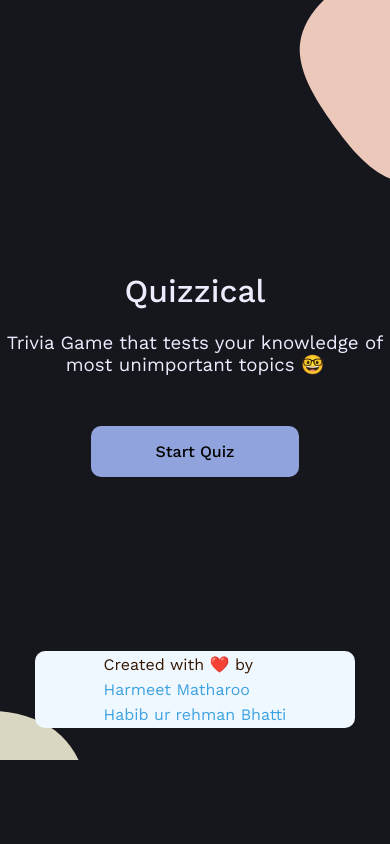
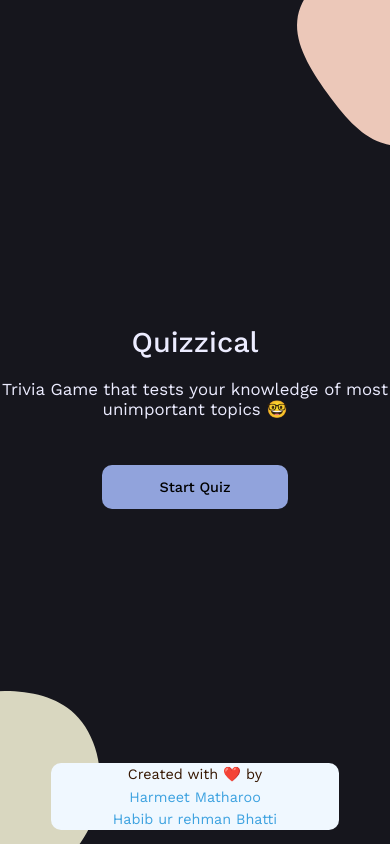
Before and after one commit to hmjatt/Quizzical, a React (Create React App) app in the folder quizzical/: page / in a window 390 px wide. Built offline with nearby package versions, Linux system fonts and the light colour scheme.

Commit message:
App is Responsive

```diff
--- a/quizzical/src/styles/App.css
+++ b/quizzical/src/styles/App.css
@@ -41,7 +41,7 @@ h3 {
 }
 
 .blob1 {
-	position: absolute;
+	position: fixed;
 	left: -12%;
 	top: 75%;
 	fill: #e7e5ccef;
@@ -51,7 +51,7 @@ h3 {
 }
 
 .blob2 {
-	position: absolute;
+	position: fixed;
 	left: 90%;
 	top: -15%;
 	fill: #fbd5c5ef;
@@ -71,7 +71,7 @@ h2 {
 
 }
 
-.quiz-main{
+.quiz-main {
 	/*center the div in middle of screen*/
 	top: 55%;
 	left: 50%;
@@ -116,6 +116,7 @@ h2 {
 	font-size: 1em;
 	border: 1px solid #ececff;
 }
+
 .correct {
 	font-family: 'Work Sans', sans-serif;
 	margin: 0.2em;
@@ -129,12 +130,13 @@ h2 {
 	border: 1px solid #ececff;
 	filter: drop-shadow(0 0 0.55rem #6aad8c) !important;
 }
+
 .incorrect {
 	font-family: 'Work Sans', sans-serif;
 	margin: 0.2em;
 	padding: 0.5em 1.5em;
 	border-radius: 25px;
-	background-color: red  !important;
+	background-color: red !important;
 	font-weight: 400;
 	color: #ececff;
 	transition: 0.3s;
@@ -150,7 +152,7 @@ h2 {
 	border: 1px solid #d6dffd;
 }
 
-.options input:checked ~label {
+.options input:checked~label {
 	filter: drop-shadow(0 0 0.55rem #6882d7);
 	background-color: #d6dffd;
 	color: #16161D;
@@ -158,7 +160,7 @@ h2 {
 }
 
 input[type="radio"] {
-	display:none;
+	display: none;
 }
 
 
@@ -166,6 +168,7 @@ hr {
 	border-width: 0 0 1px 0;
 	margin-top: 1.5em;
 }
+
 .result-section {
 	display: flex;
 	flex-direction: row;
@@ -173,6 +176,7 @@ hr {
 	align-items: center;
 	gap: 100px;
 }
+
 .result {
 	display: flex;
 	flex-direction: column;
@@ -181,6 +185,7 @@ hr {
 	font-weight: 500;
 	text-shadow: 0 0 0.5rem #6882d7;
 }
+
 .result-winner {
 	display: flex;
 	flex-direction: column;
@@ -195,9 +200,11 @@ hr {
 	0% {
 		text-shadow: 0 0 0.5rem #d76886;
 	}
+
 	50% {
 		text-shadow: 0 0 1rem #6882d7;
 	}
+
 	100% {
 		text-shadow: 0 0 0.5rem #b73220;
 	}
@@ -209,10 +216,9 @@ hr {
 
 /* Footer Component */
 footer {
-	position: absolute;
+	position: fixed;
 	bottom: 0;
 	width: 20em;
-	/* height: 2.5em; */
 	display: flex;
 	flex-direction: row;
 	justify-content: center;
@@ -224,14 +230,7 @@ footer {
 	font-size: 1em;
 	margin-bottom: 1em;
 }
-	/*position: absolute;
-	text-align: center;
-	font-size: 1em;
-	color: #351600;
-	background-color: aliceblue;
-	border: none;
-	border-radius: 10px;
-	width: 20em;*/
+
 
 footer div {
 	display: flex;
@@ -258,12 +257,30 @@ footer a:hover {
 
 /* Media Queries For Responsiveness */
 
-@media only screen and (max-width: 1024px) {
+@media only screen and (max-width: 1200px) {
+
+	.App {
+		overflow: auto;
+		font-size: 0.9em;
+	}
+
+	.quiz-main {
+		width: 80vw;
+		top: 65%;
+		height: 120vh;
+		text-align: left;
+	}
+
+	.quiz {
+		min-height: 50vh;
+	}
+
 	.blob1 {
 		left: -17%;
 		top: 82%;
 		width: 20em;
 		height: 20em;
+		position: fixed;
 	}
 
 	.blob2 {
@@ -271,10 +288,14 @@ footer a:hover {
 		top: -10%;
 		width: 20em;
 		height: 20em;
+		position: fixed;
 	}
+
 	footer {
 		margin-top: 2em;
+		position: fixed;
 	}
+
 	.options {
 		flex-direction: row;
 		flex-wrap: wrap;
@@ -286,8 +307,8 @@ footer a:hover {
 @media only screen and (max-width: 768px) {
 
 	.App {
-		height: auto;
-		text-align: left;
+		overflow: visible;
+
 	}
 
 	.welcomePage {
@@ -297,30 +318,37 @@ footer a:hover {
 		justify-content: center;
 		align-items: center;
 		height: 90vh;
-		position: relative;
 		overflow: hidden;
+	}
+
+	.quiz-main {
+		width: 100vw;
+		height: 177vh;
+		top: 85%;
 	}
 
 	.quiz {
 		font-size: 0.9em;
 		margin: 4em 2em 2em 2em;
+
+
 	}
 
 	.questions {
 		text-align: left;
-		margin: 1em 1em 1em 1em;
 		padding: 0.5em 0.5em 0.5em 0.5em;
 
 	}
 
 	.options {
 		flex-wrap: wrap;
-		height: 12vh;
+
 	}
 
+
 	.blob1 {
-		left: -50%;
-		top: 85%;
+		left: -40%;
+		top: 75%;
 		width: 20em;
 		height: 20em;
 	}
@@ -333,7 +361,19 @@ footer a:hover {
 	}
 
 	footer {
-		margin-bottom: 2em;
+		position: fixed;
+
 	}
 
 }
+
+@media only screen and (max-width: 390px) {
+	.quiz-main {
+		height: 227vh;
+		top: 105%;
+	}
+
+	.quiz h2 {
+		margin-bottom: 0;
+	}
+}
```
Also changed, not shown: 1 other file (tests, documents, lock files or other folders).
